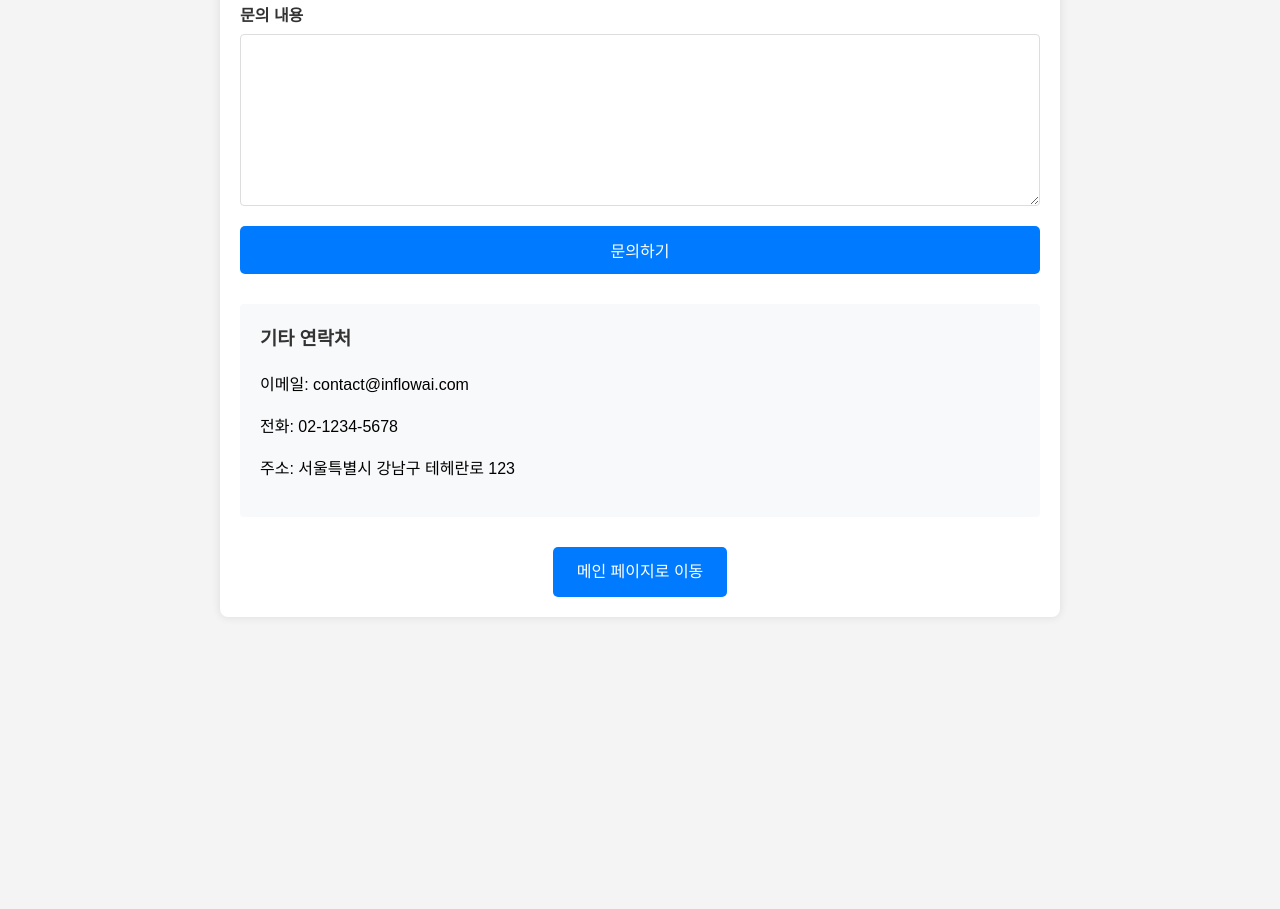
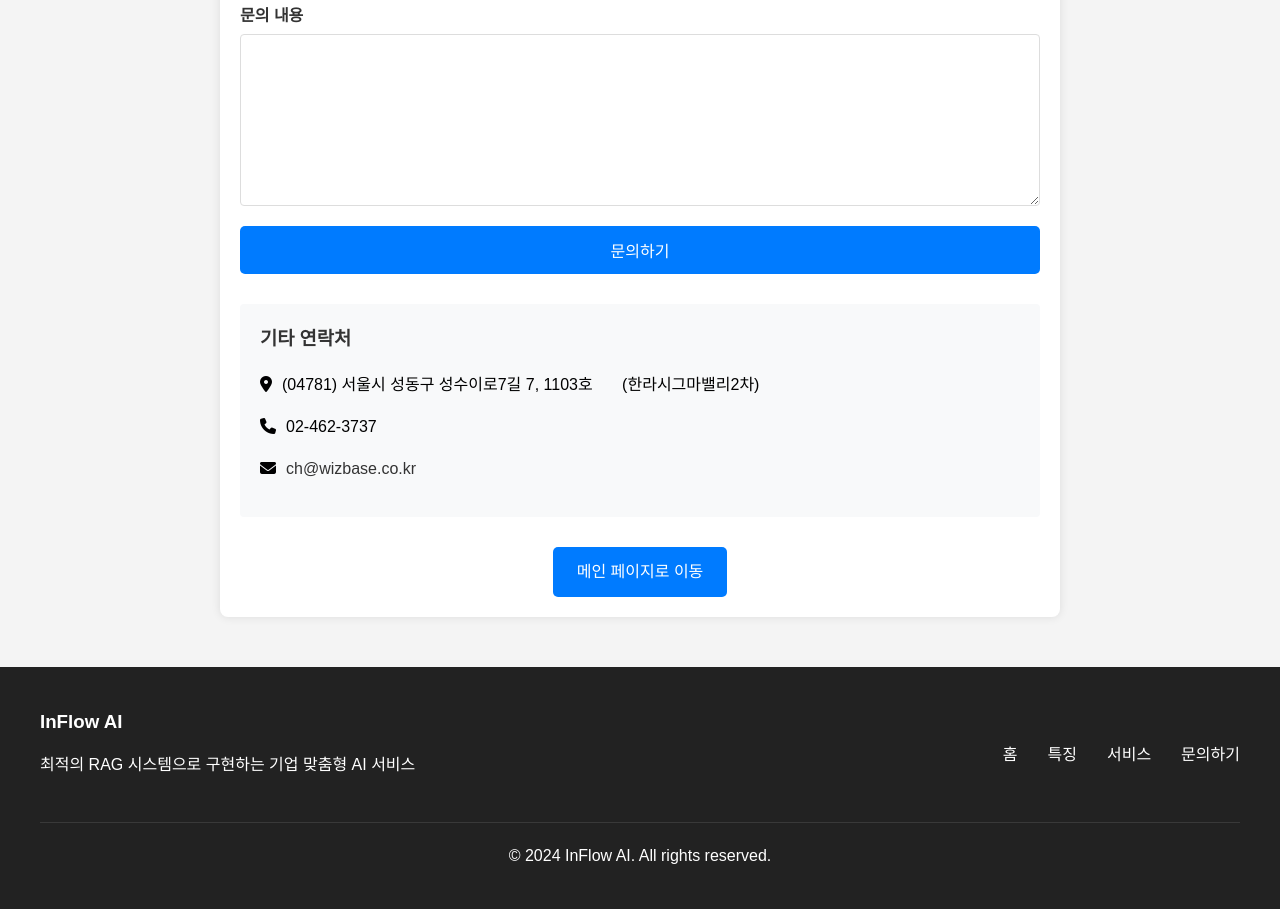
Before and after one commit to teripak/inflowai, a plain HTML site: page contact.html in a window 1280 px wide. Shown: the part 654-1563 px from the top of the page. Before the commit the page ends 1291 px from the top, so only its background shows below. Drawn offline with Linux system fonts and the light colour scheme.

Commit message:
feat: contact 페이지에 footer 추가

```diff
--- a/contact.html
+++ b/contact.html
@@ -119,14 +119,34 @@
 
         <div class="contact-info">
             <h3>기타 연락처</h3>
-            <p>이메일: contact@inflowai.com</p>
-            <p>전화: 02-1234-5678</p>
-            <p>주소: 서울특별시 강남구 테헤란로 123</p>
+            <p><i class="fas fa-map-marker-alt" style="margin-right: 10px;"></i>(04781) 서울시 성동구 성수이로7길 7, 1103호
+            <span style="margin-left: 25px;">(한라시그마밸리2차)</span></p>
+            <p><i class="fas fa-phone" style="margin-right: 10px;"></i>02-462-3737</p>
+            <p><i class="fas fa-envelope" style="margin-right: 10px;"></i><a href="mailto:ch@wizbase.co.kr" style="color: #333; text-decoration: none;">ch@wizbase.co.kr</a></p>
         </div>
 
         <div style="text-align: center; margin-top: 30px;">
             <a href="index.html" class="btn">메인 페이지로 이동</a>
         </div>
     </div>
+    <link rel="stylesheet" href="https://cdnjs.cloudflare.com/ajax/libs/font-awesome/6.5.1/css/all.min.css">
+
+    <footer style="background-color: #222; color: white; padding: 40px 20px; margin-top: 50px;">
+        <div style="max-width: 1200px; margin: 0 auto; display: flex; justify-content: space-between; align-items: center; flex-wrap: wrap;">
+            <div style="margin-bottom: 20px;">
+                <h3 style="margin: 0 0 15px 0;">InFlow AI</h3>
+                <p style="margin: 5px 0;">최적의 RAG 시스템으로 구현하는 기업 맞춤형 AI 서비스</p>
+            </div>
+            <div style="display: flex; gap: 30px;">
+                <a href="index.html" style="color: white; text-decoration: none;">홈</a>
+                <a href="features.html" style="color: white; text-decoration: none;">특징</a>
+                <a href="services.html" style="color: white; text-decoration: none;">서비스</a>
+                <a href="contact.html" style="color: white; text-decoration: none;">문의하기</a>
+            </div>
+        </div>
+        <div style="max-width: 1200px; margin: 20px auto 0; text-align: center; padding-top: 20px; border-top: 1px solid rgba(255,255,255,0.1);">
+            <p style="margin: 0;">&copy; 2024 InFlow AI. All rights reserved.</p>
+        </div>
+    </footer>
 </body>
 </html>
```
